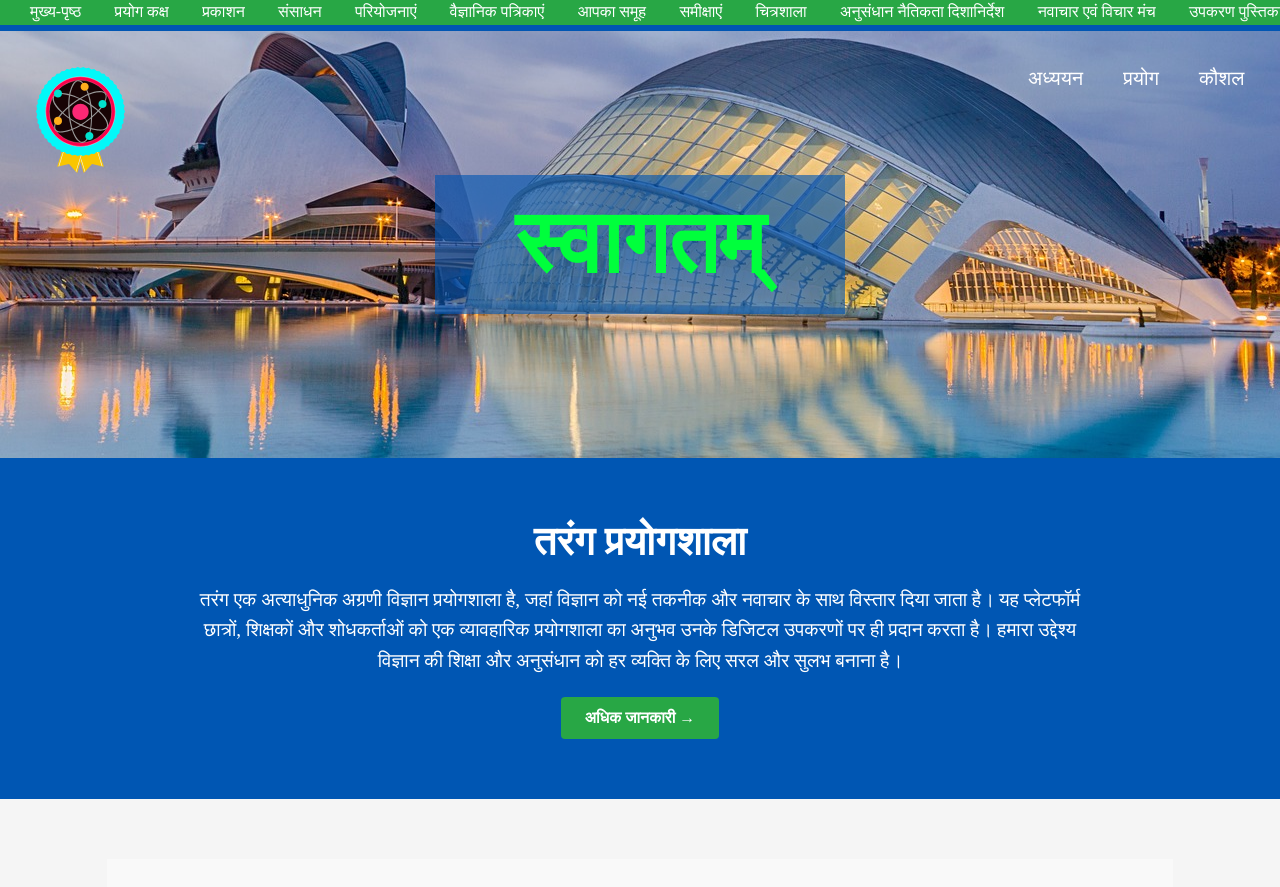
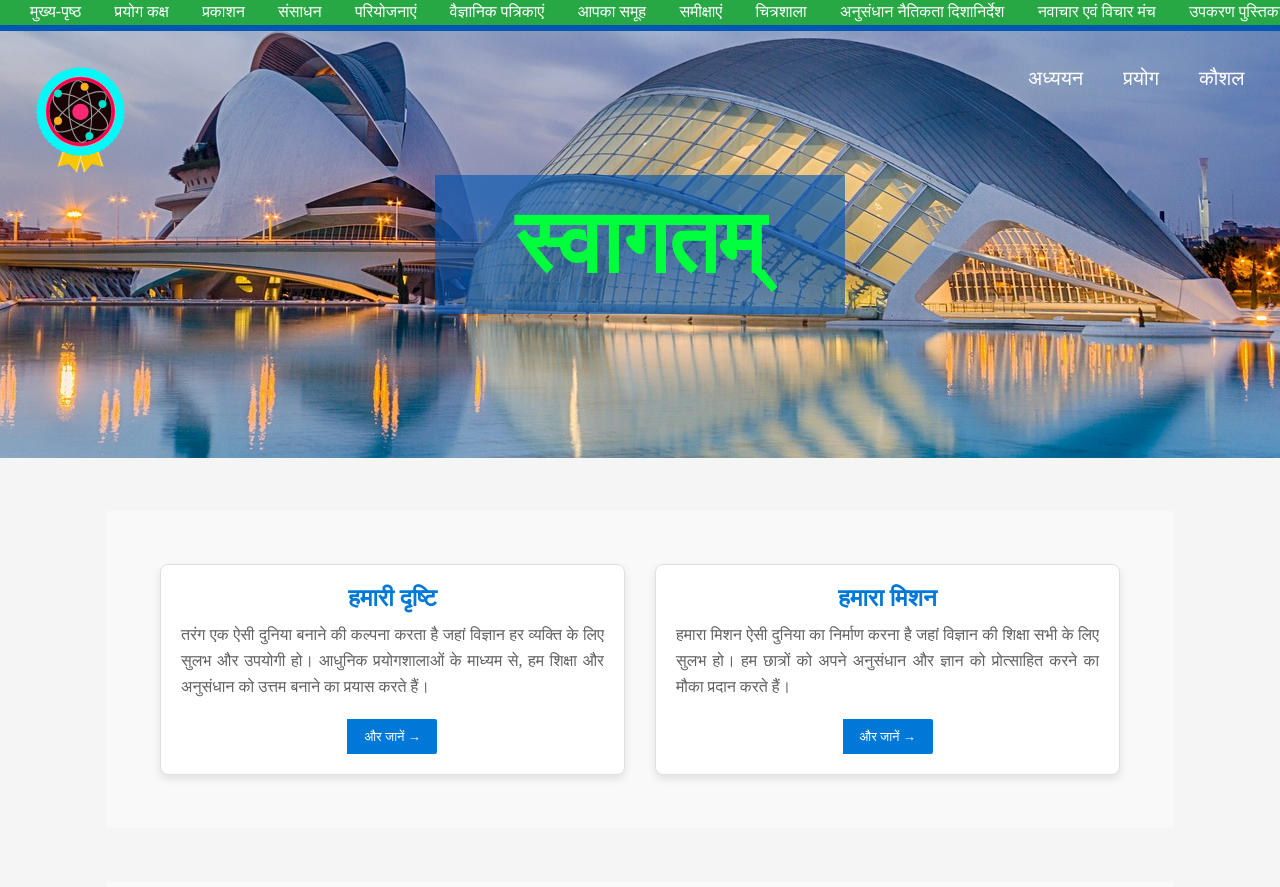
Before and after one commit to Aaloktejs24/tarang.github.io, a plain HTML site: page index.html in a window 1280 px wide. Shown: the part 65-952 px from the top of the page. Drawn offline with Linux system fonts and the light colour scheme; a web font is replaced by a local one.

Commit message:
Add files via upload

```diff
--- a/index.html
+++ b/index.html
@@ -194,10 +194,10 @@
           </div>
         </div>
       </div>
-      <section
+      <section class="about"
         style="
           background-color: #0056b3;
-          padding: 40px 0;
+          padding: 45px 0;
           color: #fff;
           text-align: center;
           margin: 0px 0px 60px 0px;
@@ -205,16 +205,15 @@
       >
         <div
           style="
-            max-width: 900px;
+            width: 62.5vw;
             margin: 0 auto;
-            padding: 20px;
             text-align: center;
           "
         >
           <h1 style="font-size: 2.5em; font-weight: bold; margin-bottom: 20px">
-            तरंग प्रयोगशाला
+            तरंग
           </h1>
-          <p style="font-size: 1.2em; line-height: 1.6">
+          <p style="font-size: 1.2em; line-height: 1.6;">
             तरंग एक अत्याधुनिक अग्रणी विज्ञान प्रयोगशाला है, जहां विज्ञान को नई
             तकनीक और नवाचार के साथ विस्तार दिया जाता है। यह प्लेटफॉर्म छात्रों,
             शिक्षकों और शोधकर्ताओं को एक व्यावहारिक प्रयोगशाला का अनुभव उनके
@@ -256,7 +255,7 @@
               border-radius: 8px;
               padding: 20px;
               box-shadow: 0 4px 8px rgba(0, 0, 0, 0.1);
-              min-width: 300px;
+              min-width: 290px;
             "
           >
             <h2
@@ -307,7 +306,7 @@
               border-radius: 8px;
               padding: 20px;
               box-shadow: 0 4px 8px rgba(0, 0, 0, 0.1);
-              min-width: 300px;
+              min-width: 290px;
             "
           >
             <h2
--- a/style.css
+++ b/style.css
@@ -239,7 +239,7 @@ button:hover {
 /* Card Container */
 .card-container {
     display: grid;
-    grid-template-columns: repeat(auto-fit, minmax(300px, 1fr));
+    grid-template-columns: repeat(auto-fit, minmax(290px, 1fr));
     gap: 20px;
     padding: 4.166666vw;
     background-color: #f9f9f9;
@@ -338,17 +338,20 @@ button:hover {
 }
 
 @media (max-width:1420px) {
+
     .side-bar-active,
     .logofileb {
         display: block;
     }
+
+    .lang,
+    .userid,
+    #bhasha,
+    .about,
+    .country,
     .logofile,
-    .lang,
-    #bhasha,
-    .country,
-    #notification,
-    .userid,
-    .logowordb {
+    .logowordb,
+    #notification {
         display: none;
     }
 }
```
